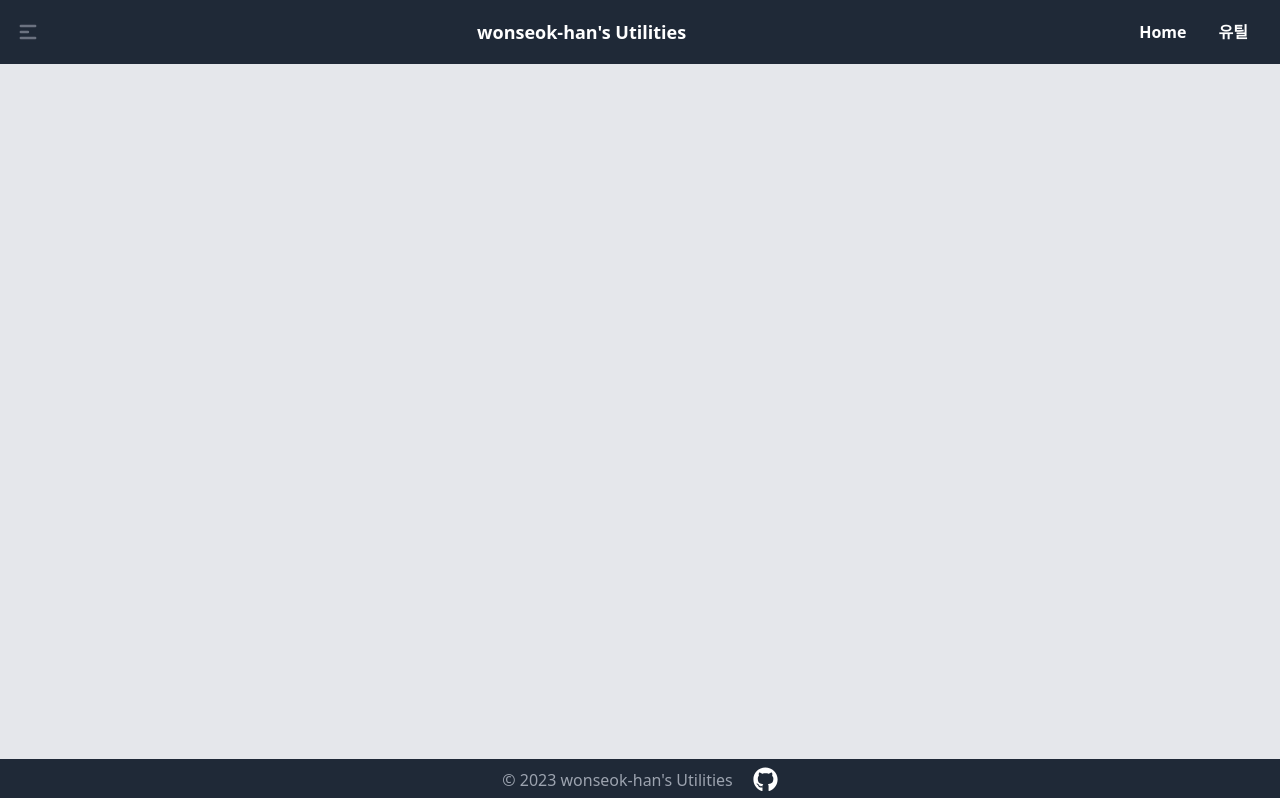
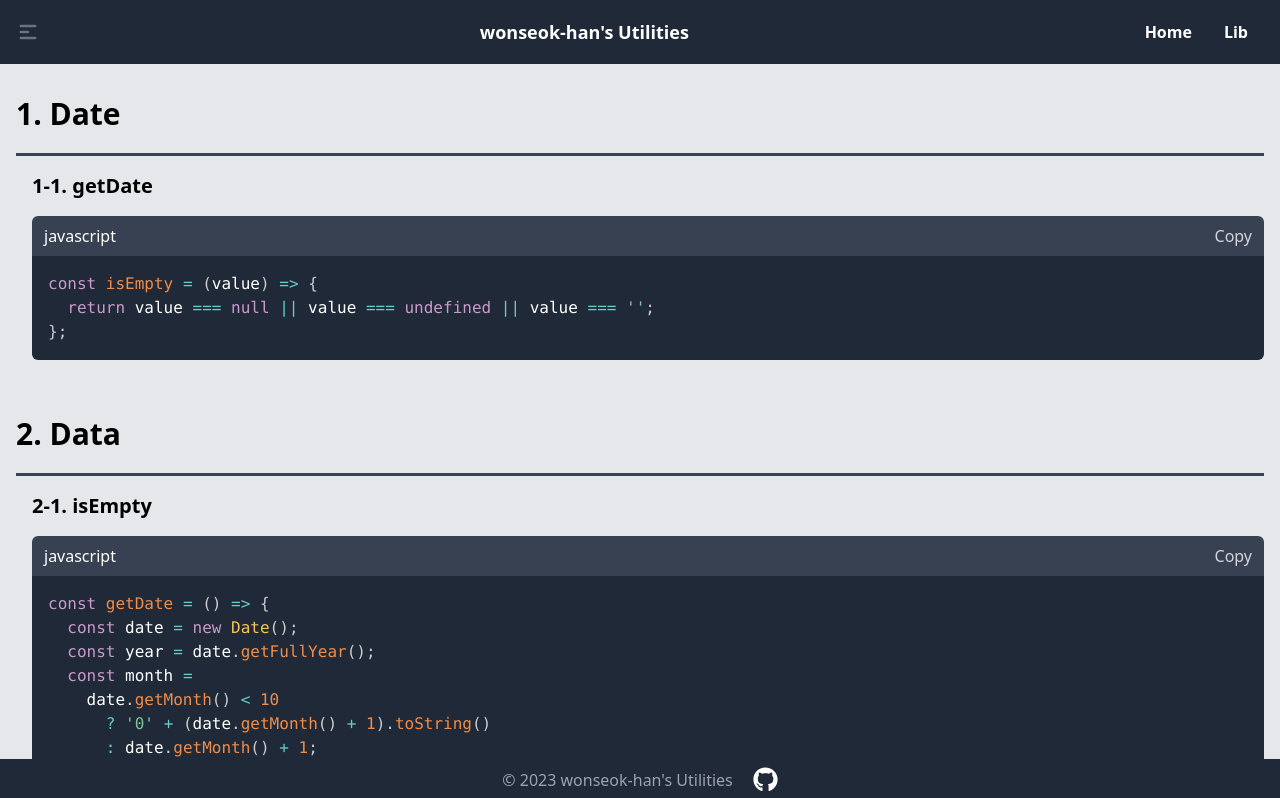
Before and after one commit to wonseok-han/my-utilites, a React (Create React App) app: page /lib in a window 1280 px wide. Shown: the top 798 px of the page. Built offline with nearby package versions, Linux system fonts and the light colour scheme.

Commit message:
배포시 함수 toString()이 깨지는 현상으로 인해 문자열로 대체

```diff
--- a/src/Routes.tsx
+++ b/src/Routes.tsx
@@ -2,7 +2,7 @@
 /* eslint-disable @typescript-eslint/no-unsafe-assignment */
 import { Routes as GetRoutes, Route, useLocation } from 'react-router-dom';
 
-import { Home, Utils } from 'pages';
+import { Home, Libraries } from 'pages';
 
 const Routes: React.FC = () => {
   const location = useLocation();
@@ -11,7 +11,7 @@ const Routes: React.FC = () => {
     <GetRoutes location={location}>
       <Route path="/" element={<Home />} />
 
-      <Route path="/utils" element={<Utils />} />
+      <Route path="/lib" element={<Libraries />} />
     </GetRoutes>
   );
 };
--- a/src/layout/Header.tsx
+++ b/src/layout/Header.tsx
@@ -40,10 +40,10 @@ const Header = ({ onSideToggle }: HeaderProps) => {
           Home
         </Link>
         <Link
-          to="/utils"
+          to="/lib"
           className="py-2 px-4 text-white font-semibold hover:text-gray-300"
         >
-          유틸
+          Lib
         </Link>
       </nav>
       <div className={`md:hidden`}>
@@ -69,13 +69,13 @@ const Header = ({ onSideToggle }: HeaderProps) => {
               Home
             </Link>
             <Link
-              to="/utils"
+              to="/lib"
               className="py-2 px-4 text-white font-semibold hover:text-gray-300"
               onClick={() => {
                 setIsMenuOpen(false);
               }}
             >
-              유틸
+              Lib
             </Link>
           </nav>
         </div>
--- /dev/null
+++ b/src/pages/Libraries.tsx
@@ -0,0 +1,45 @@
+import CodeBlock from 'components/CodeBlock';
+import ContentTitle from 'components/ContentTitle';
+
+const Libraries = () => {
+  return (
+    <>
+      <ContentTitle text="1. Date" />
+      <hr className="mt-1 h-1 bg-gray-700" />
+      <div className="ml-4">
+        <ContentTitle text="1-1. getDate" type="h2" className="text-xl" />
+        <CodeBlock
+          code={`const isEmpty = (value) => {
+  return value === null || value === undefined || value === '';
+};`}
+          language="javascript"
+        />
+      </div>
+
+      <ContentTitle text="2. Data" className="mt-10" />
+      <hr className="mt-1 h-1 bg-gray-700" />
+      <div className="ml-4">
+        <ContentTitle text="2-1. isEmpty" type="h2" className="text-xl" />
+        <CodeBlock
+          code={`const getDate = () => {
+  const date = new Date();
+  const year = date.getFullYear();
+  const month =
+    date.getMonth() < 10
+      ? '0' + (date.getMonth() + 1).toString()
+      : date.getMonth() + 1;
+  const day =
+    date.getDate() < 10 ? '0' + date.getDate().toString() : date.getDate();
+
+  return \`\${year}\${month}\${day}\`;
+};`}
+          language="javascript"
+        />
+      </div>
+
+      <ContentTitle text="3. String" className="mt-10" />
+    </>
+  );
+};
+
+export default Libraries;
--- a/src/pages/Utils.tsx
+++ /dev/null
@@ -1,41 +0,0 @@
-import CodeBlock from 'components/CodeBlock';
-import ContentTitle from 'components/ContentTitle';
-import { isEmpty } from 'utils/data';
-import { getDate } from 'utils/date';
-import { getFunctionString } from 'utils/string';
-
-const Utils = () => {
-  return (
-    <>
-      <ContentTitle text="1. Date" />
-      <hr className="mt-1 h-1 bg-gray-700" />
-      <div className="ml-4">
-        <ContentTitle text="1-1. getDate" type="h2" className="text-xl" />
-        <CodeBlock code={getFunctionString(getDate)} language="javascript" />
-      </div>
-
-      <ContentTitle text="2. Data" className="mt-10" />
-      <hr className="mt-1 h-1 bg-gray-700" />
-      <div className="ml-4">
-        <ContentTitle text="2-1. isEmpty" type="h2" className="text-xl" />
-        <CodeBlock code={getFunctionString(isEmpty)} language="javascript" />
-      </div>
-
-      <ContentTitle text="3. String" className="mt-10" />
-      <hr className="mt-1 h-1 bg-gray-700" />
-      <div className="ml-4">
-        <ContentTitle
-          text="3-1. getFunctionString"
-          type="h2"
-          className="text-xl"
-        />
-        <CodeBlock
-          code={getFunctionString(getFunctionString)}
-          language="javascript"
-        />
-      </div>
-    </>
-  );
-};
-
-export default Utils;
--- a/src/pages/index.tsx
+++ b/src/pages/index.tsx
@@ -1,4 +1,4 @@
 import Home from './Home';
-import Utils from './Utils';
+import Libraries from './Libraries';
 
-export { Home, Utils };
+export { Home, Libraries };
```
